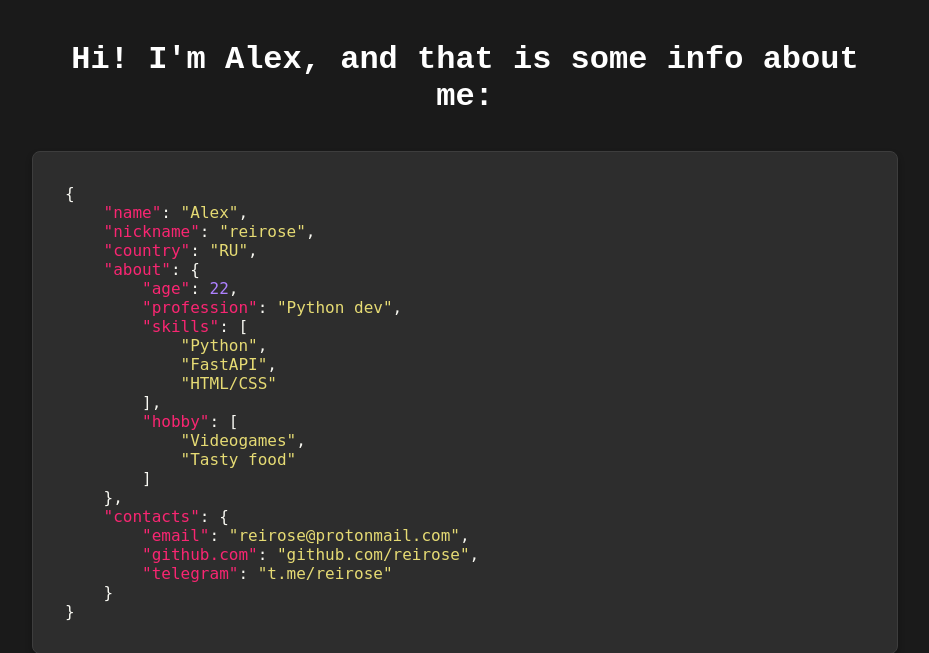
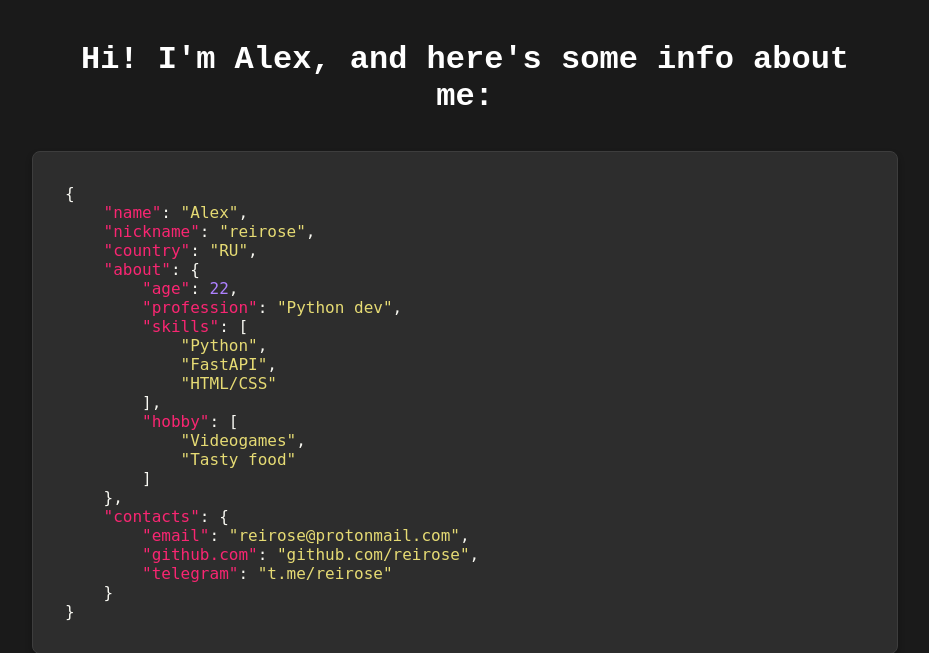
Before and after one commit to reirose/bio-site, a FastAPI app: page / in a window 1280 px wide. Shown: the top 653 px of the page, without its empty margins (175-1104 px from the left). Run offline with FastAPI, Linux system fonts and the light colour scheme.

Commit message:
Typo fix

```diff
--- a/templates/index.html
+++ b/templates/index.html
@@ -9,7 +9,7 @@
 </head>
 <body>
     <div class="container">
-        <h1>Hi! I'm Alex, and that is some info about me:</h1>
+        <h1>Hi! I'm Alex, and here's some info about me:</h1>
         <pre><code class="language-json">{{ json_data }}</code></pre>
     </div>
 	<script src="https://cdnjs.cloudflare.com/ajax/libs/highlight.js/11.7.0/highlight.min.js"></script>
```
